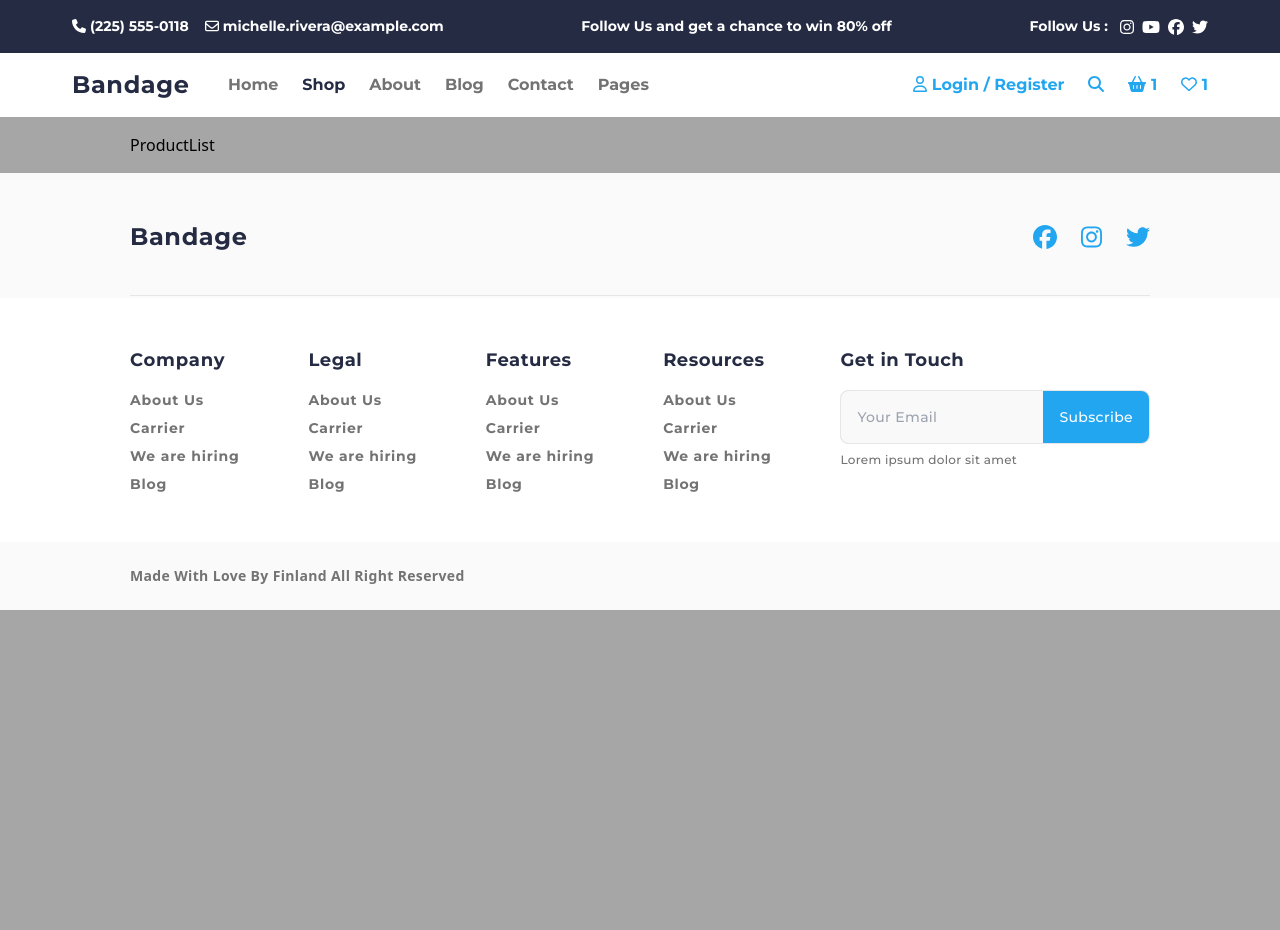
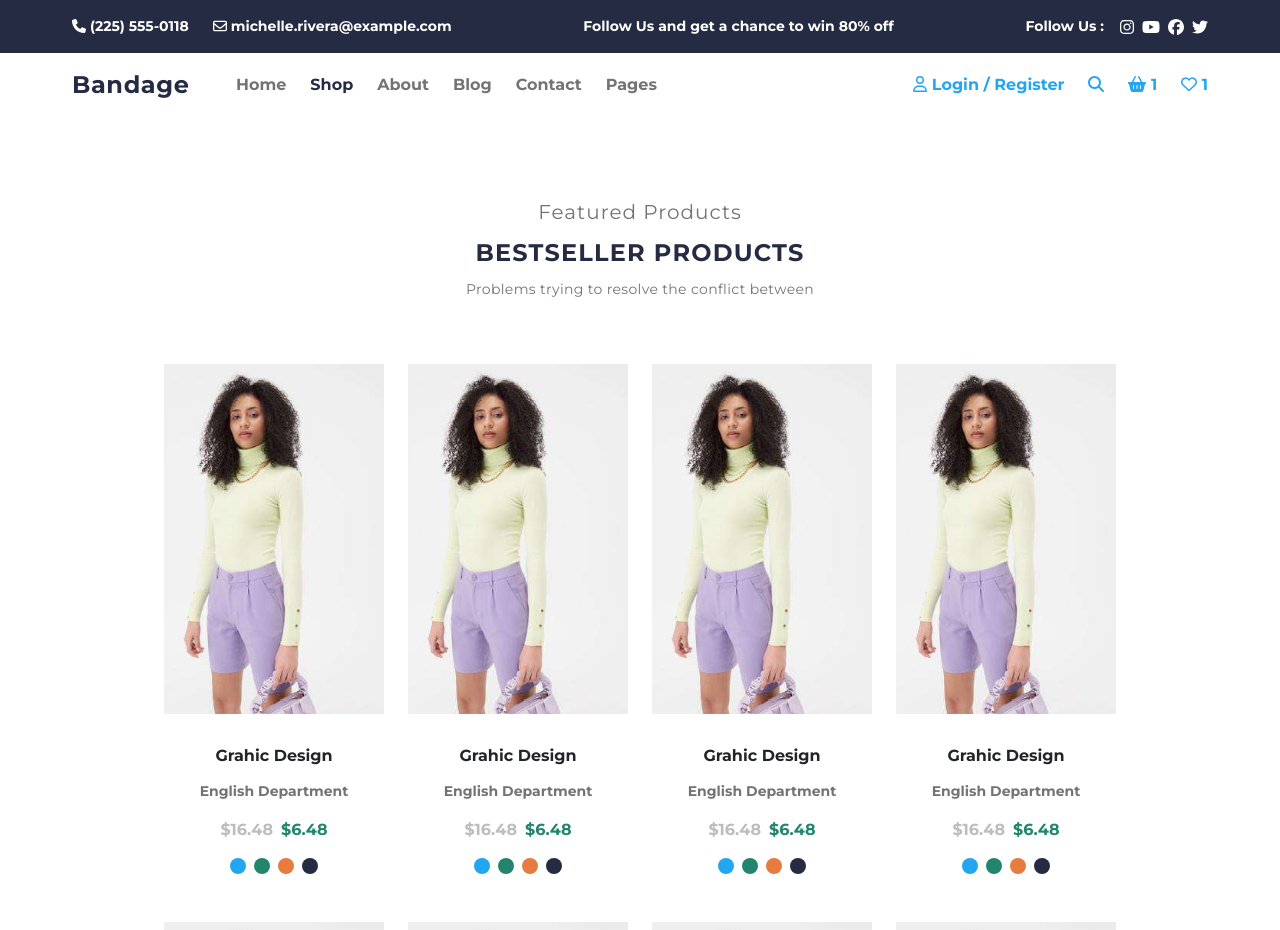
Before and after one commit to MuhsinCanY/e-commerce, a React (Vite) app: page /shopping in a window 1280 px wide. Shown: the top 930 px of the page. Before the commit the page ends 800 px from the top, so only its background shows below. Built offline with nearby package versions, Linux system fonts and the light colour scheme.

Commit message:
product list complete

```diff
--- a/src/App.jsx
+++ b/src/App.jsx
@@ -1,3 +1,4 @@
+import 'bootstrap/dist/css/bootstrap.min.css'
 import './App.css'
 import Header from './component/Header'
 import Footer from './component/Footer'
--- a/src/component/PageContent.jsx
+++ b/src/component/PageContent.jsx
@@ -6,17 +6,21 @@ import Home from './pageComponent/Home'
 
 export default function PageContent() {
   return (
-    <div className="custom-container-out">
-      <div className="custom-container-in">
     <Switch>
       <Route path="/" exact>
+        <div className="custom-container-out py-4 bg-white">
+          <div className="custom-container-in justify-center min-w-full p-0 ">
             <Home />
+          </div>
+        </div>
       </Route>
       <Route path="/shopping" exact>
+        <div className="custom-container-out py-10 bg-white">
+          <div className="custom-container-in">
             <ProductList />
+          </div>
+        </div>
       </Route>
     </Switch>
-      </div>
-    </div>
   )
 }
--- a/src/component/pageComponent/Home.jsx
+++ b/src/component/pageComponent/Home.jsx
@@ -1,5 +1,10 @@
 import React from 'react'
+import CustomCarouser from './CustomCarouser'
 
 export default function Home() {
-  return <div>Home</div>
+  return (
+    <div>
+      <CustomCarouser />
+    </div>
+  )
 }
--- a/src/component/pageComponent/ProductList.jsx
+++ b/src/component/pageComponent/ProductList.jsx
@@ -1,5 +1,52 @@
 import React from 'react'
 
 export default function ProductList() {
-  return <div>ProductList</div>
+  return (
+    <div className="flex flex-col font-[Montserrat] font-bold">
+      <div className="flex flex-col gap-2 p-4 mb-10">
+        <div className="text-center text-[20px] font-normal tracking-wider text-t-2">
+          Featured Products
+        </div>
+        <div className="text-center text-[24px] tracking-wider text-t-3">
+          BESTSELLER PRODUCTS
+        </div>
+        <div className="text-center text-[14px]  font-normal tracking-wide text-t-2">
+          Problems trying to resolve the conflict between{' '}
+        </div>
+      </div>
+      <div className="flex justify-center gap-4 flex-wrap">
+        <ProductListItem />
+        <ProductListItem />
+        <ProductListItem />
+        <ProductListItem />
+        <ProductListItem />
+        <ProductListItem />
+        <ProductListItem />
+        <ProductListItem />
+      </div>
+    </div>
+  )
 }
+
+function ProductListItem() {
+  return (
+    <div className="flex flex-col gap-3 mb-4 w-[220px]   text-center font-[Montserrat] font-bold">
+      <img
+        src="/assets/product/product1.jpeg"
+        className="object-cover h-[350px]"
+      />
+      <h4 className="text-[16px] pt-3">Grahic Design</h4>
+      <p className="text-[14px] text-t-2">English Department</p>
+      <p>
+        <span className="text-[#BDBDBD] mr-2">$16.48</span>
+        <span className="text-t-4">$6.48</span>
+      </p>
+      <div className="flex justify-center gap-2">
+        <div className="size-4 bg-t-1 rounded-full"></div>
+        <div className="size-4 bg-t-4 rounded-full"></div>
+        <div className="size-4 bg-[#E77C40] rounded-full"></div>
+        <div className="size-4 bg-t-3 rounded-full"></div>
+      </div>
+    </div>
+  )
+}
```
Also changed, not shown: public/assets/product/product1.jpeg (added). Lines whose indentation alone changed are shown as unchanged.
